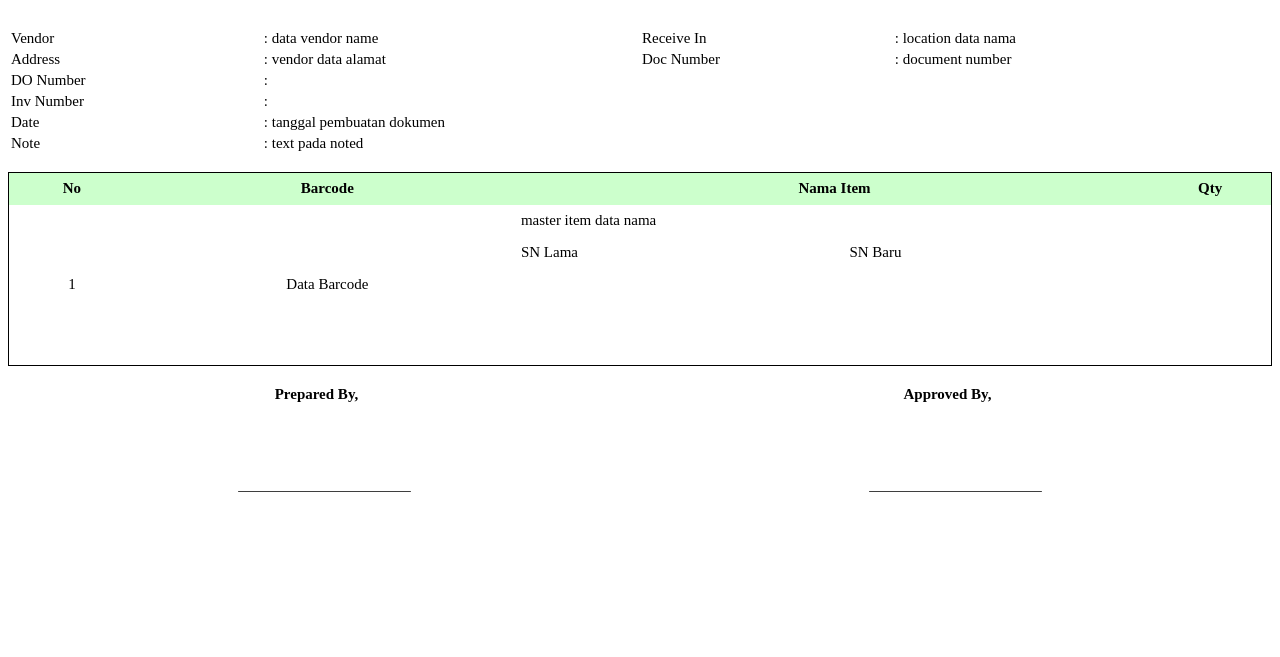
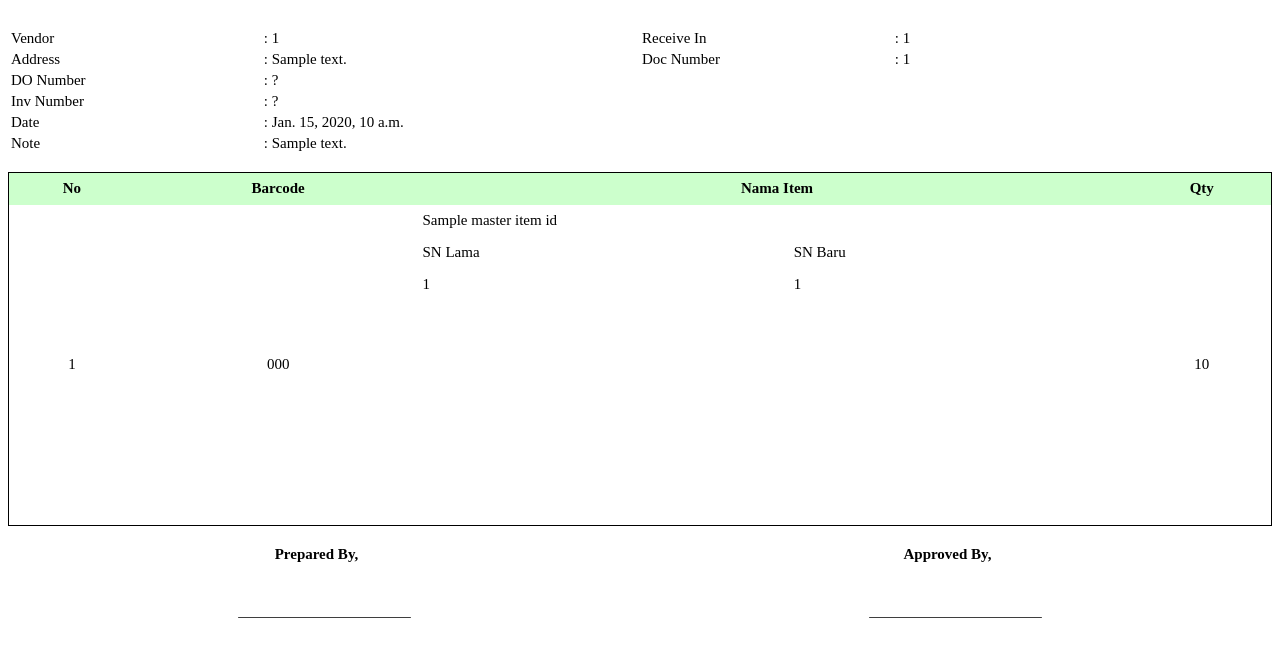
Before and after one commit to arfanHA/Rental-PPM-Backend, a Django app: template templates/receiving.html in a window 1280 px wide. Shown: the part 121-778 px from the top of the page. Run offline with Django 3.2, Linux system fonts and the light colour scheme; the template is opened without the code that fills it: most values are stand-ins (such as "Sample title", 1, 10 or a date in 2020); parts of the project's set-up code (start-up, migrations or seed data) failed here and were passed over.

Commit message:
Remove rental_detail_sn models and views Add template for incoming/receiving modules

```diff
--- a/myproject/api/admin.py
+++ b/myproject/api/admin.py
@@ -17,7 +17,6 @@ admin.site.register(rental_order_header)
 admin.site.register(rental_order_detail)
 admin.site.register(rental_header) # Rental Management starts here
 admin.site.register(rental_detail)
-admin.site.register(rental_detail_sn)
 admin.site.register(rental_stock_card) # Stock Management starts here
 admin.site.register(rental_stock_sn)
 admin.site.register(stock_sn_history)
--- a/myproject/api/serializers.py
+++ b/myproject/api/serializers.py
@@ -109,11 +109,6 @@ class RentalDetailSerializer(serializers.ModelSerializer):
         fields = '__all__'
 
 
-class RentalDetailSNSerializer(serializers.ModelSerializer):
-    class Meta:
-        model = rental_detail_sn
-        fields = '__all__'
-
 # Stock Management
 
 class RentalStockCardSerializer(serializers.ModelSerializer):
--- a/myproject/api/urls.py
+++ b/myproject/api/urls.py
@@ -20,7 +20,6 @@ router.register(r'rental_order_header', viewsets_views.rental_order_header)
 router.register(r'rental_order_detail', viewsets_views.rental_order_detail)
 router.register(r'rental_header', viewsets_views.rental_header)  # Rental management starts here
 router.register(r'rental_detail', viewsets_views.rental_detail)
-router.register(r'rental_detail_sn', viewsets_views.rental_detail_sn)
 router.register(r'rental_stock_card', viewsets_views.rental_stock_card)  # Stock management starts here
 router.register(r'rental_stock_sn', viewsets_views.rental_stock_sn)
 router.register(r'stock_sn_history', viewsets_views.stock_sn_history)
@@ -30,9 +29,9 @@ router.register(r'stock_sn_history', viewsets_views.stock_sn_history)
 
 urlpatterns = [
     url(r'^', include(router.urls)),
-    url(r'^generateInvoice/$', generatePDF_views.generateInvoice.as_view()),
-    url(r'^generateKwitansi/$', generatePDF_views.generateKwitansi.as_view()),
-    url(r'^generateReceiving/$', generatePDF_views.generateReceiving.as_view()),
-    url(r'^generateSuratjalan/$', generatePDF_views.generateSuratJalan.as_view()),
+    url(r'^generateInvoice/(?P<pk>[0-9]+)/$', generatePDF_views.generateInvoice.as_view()),
+    url(r'^generateKwitansi/(?P<pk>[0-9]+)/$', generatePDF_views.generateKwitansi.as_view()),
+    url(r'^generateReceiving/(?P<pk>[0-9]+)/$', generatePDF_views.generateReceiving.as_view()),
+    url(r'^generateSuratjalan/(?P<pk>[0-9]+)/$', generatePDF_views.generateSuratJalan.as_view()),
     url(r'^api-auth/', include('rest_framework.urls', namespace='rest_framework'))
 ]
--- a/templates/receiving.html
+++ b/templates/receiving.html
@@ -52,31 +52,31 @@
     <table style="width:100%" class="aw4l">
         <tr>
             <td width="20%">Vendor</td>
-            <td width="30%">: data vendor name</td>
+            <td width="30%">: {{header.vendor_id}}</td>
             <td width="20%">Receive In</td>
-            <td width="30%">: location data nama</td>
+            <td width="30%">: {{header.location_id}}</td>
         </tr>
         <tr>
             <td>Address</td>
-            <td>: vendor data alamat</td>
+            <td>: {{header.vendor_id.address}}</td>
             <td>Doc Number</td>
-            <td>: document number</td>
+            <td>: {{header.number}}</td>
         </tr>
         <tr>
             <td>DO Number</td>
-            <td colspan="3">:</td>
+            <td colspan="3">: ?</td>
         </tr>
         <tr>
             <td>Inv Number</td>
-            <td colspan="3">:</td>
+            <td colspan="3">: ?</td>
         </tr>
         <tr>
             <td>Date</td>
-            <td colspan="3">: tanggal pembuatan dokumen</td>
+            <td colspan="3">: {{header.date}}</td>
         </tr>
         <tr>
             <td>Note</td>
-            <td colspan="3">: text pada noted</td>
+            <td colspan="3">: {{header.note}}</td>
         </tr>
     </table>
 
@@ -89,15 +89,20 @@
             <th colspan="2">Nama Item</th>
             <th>Qty</th>
         </tr>
+        {% for d in detail%}
         <tr>
-            <td rowspan="5" style="text-align: center; vertical-align: center">1</td>
-            <td rowspan="5" style="text-align: center; vertical-align: center">Data Barcode</td>
-            <td colspan="2">master item data nama</td>
-            <td rowspan="5"></td>
+            <td rowspan="10" style="text-align: center; vertical-align: center">{{forloop.counter}}</td>
+            <td rowspan="10" style="text-align: center; vertical-align: center">{{d.master_item_id.barcode}}</td>
+            <td colspan="2">{{d.master_item_id.name}}</td>
+            <td rowspan="10" style="text-align: center; vertical-align: center">{{d.qty}}</td>
         </tr>
         <tr>
             <td>SN Lama</td>
             <td>SN Baru</td>
+        </tr>
+        <tr>
+            <td>{{d.receiving_detail_id.first_serial_number}}</td>
+            <td>{{d.receiving_detail_id.new_serial_number}}</td>
         </tr>
         <tr>
             <td></td>
@@ -111,6 +116,23 @@
             <td></td>
             <td></td>
         </tr>
+        <tr>
+            <td></td>
+            <td></td>
+        </tr>
+        <tr>
+            <td></td>
+            <td></td>
+        </tr>
+        <tr>
+            <td></td>
+            <td></td>
+        </tr>
+        <tr>
+            <td></td>
+            <td></td>
+        </tr>
+        {% endfor %}
     </table>
 
     <br>
@@ -125,10 +147,6 @@
             </td>
         </tr>
     </table>
-
-    <br>
-
-    <br>
 
     <br>
 
```
Also changed, not shown: myproject/api/models/rental_detail_sn.py (deleted, +0 -17 lines), myproject/api/views/generatePDF_views.py (+11 -5 lines).
